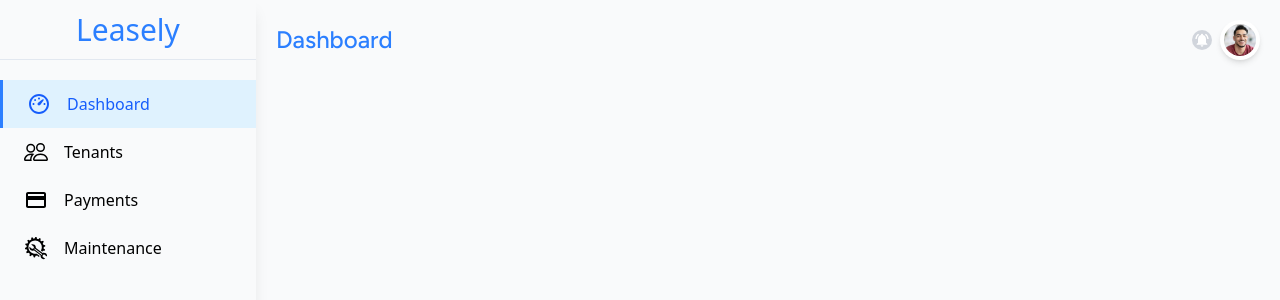
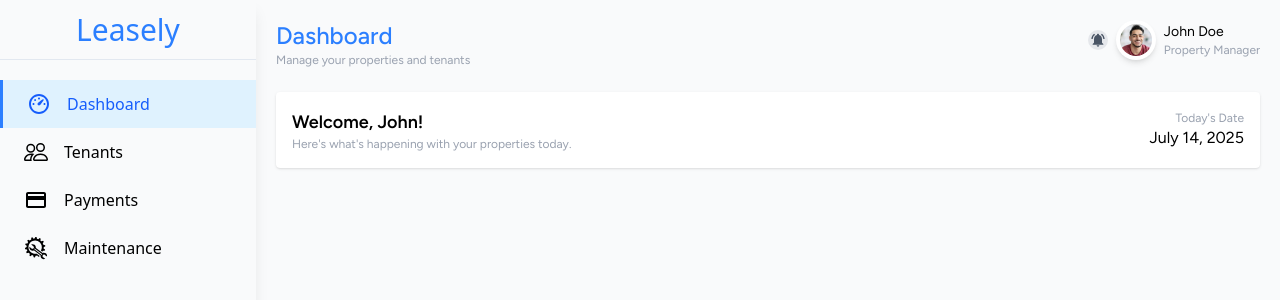
Before and after one commit to JRodriguez-Luna/Leasely, a React (Vite) app: page / in a window 1280 px wide. Shown: the top 300 px of the page. Built offline with nearby package versions, Linux system fonts and the light colour scheme.

Commit message:
Add welcome message. (#11)

```diff
--- /dev/null
+++ b/src/components/DashboardMain.tsx
@@ -0,0 +1,28 @@
+export function DashboardMain() {
+    const date = new Date()
+    const formattedDate = date.toLocaleDateString("en-US", {
+        year: "numeric",
+        month: "long",
+        day: "numeric",
+    });
+
+    return (
+        <main>
+            <div className="flex w-full h-auto rounded shadow bg-white p-4">
+                {/* Left */}
+                <div className="flex flex-1 flex-col items-start justify-center">
+                    <div className="text-lg font-semibold">Welcome, John!</div>
+                    <div className="flex flex-wrap text-xs size-auto text-gray-400">
+                        Here's what's happening with your properties today.
+                    </div>
+                </div>
+
+                {/* Right */}
+                <div className="flex flex-col items-end justify-center">
+                    <div className="text-xs text-gray-400">Today's Date</div>
+                    <div className="text-base">{formattedDate}</div>
+                </div>
+            </div>
+        </main>
+    )
+}
--- /dev/null
+++ b/src/components/Header.tsx
@@ -0,0 +1,29 @@
+import { MdNotificationsActive } from "react-icons/md";
+
+export function Header(){
+    return (
+        <header className='flex w-full h-[2.5rem]'>
+            <div className="flex flex-col flex-1 items-start">
+                <div className="text-2xl font-medium text-blue-500">Dashboard</div>
+                <div className="text-xs text-gray-400">Manage your properties and tenants</div>
+            </div>
+            <div className="flex justify-center items-center gap-2">
+                <div className="flex items-center justify-center w-5 h-5 bg-gray-200 rounded-full cursor-pointer">
+                    <MdNotificationsActive className="text-gray-600" />
+                </div>
+                {/* Profile */}
+                <div className="w-10 h-10 bg-white rounded-full shadow-md overflow-hidden p-1 cursor-pointer">
+                    <img
+                        className="w-full h-full object-cover rounded-full"
+                        src="images/portrait.jpeg"
+                        alt="user-profile"
+                    />
+                </div>
+                <div className="flex flex-col items-start">
+                    <div className="text-sm">John Doe</div>
+                    <div className="text-xs text-gray-400">Property Manager</div>
+                </div>
+            </div>
+        </header>
+    )
+}
--- a/src/pages/Dashboard.tsx
+++ b/src/pages/Dashboard.tsx
@@ -1,25 +1,12 @@
-import { MdNotificationsActive } from "react-icons/md";
+import { Header } from '../components/Header'
+import { DashboardMain } from '../components/DashboardMain'
 import './Dashboard.css'
 
 export function Dashboard() {
     return (
-        <div className='dashboard-container min-sm:ml-[16rem] px-5 py-5'>
-            <header className='flex w-full h-[2.5rem]'>
-                <div className="flex flex-1 items-center text-2xl font-medium text-blue-500">Dashboard</div>
-                <div className="flex justify-center items-center gap-2">
-                    <div className="flex items-center justify-center w-5 h-5 bg-gray-300 rounded-full cursor-pointer">
-                        <MdNotificationsActive className="text-white" />
-                    </div>
-                    {/* Profile */}
-                    <div className="w-10 h-10 bg-white rounded-full shadow-md overflow-hidden p-1 cursor-pointer">
-                        <img
-                            className="w-full h-full object-cover rounded-full"
-                            src="images/portrait.jpeg"
-                            alt="User portrait"
-                        />
-                    </div>
-                </div>
-            </header>
+        <div className='dashboard-container flex flex-col min-sm:ml-[16rem] px-5 py-5 gap-8'>
+            <Header />
+            <DashboardMain />
         </div>
     )
 }
```
